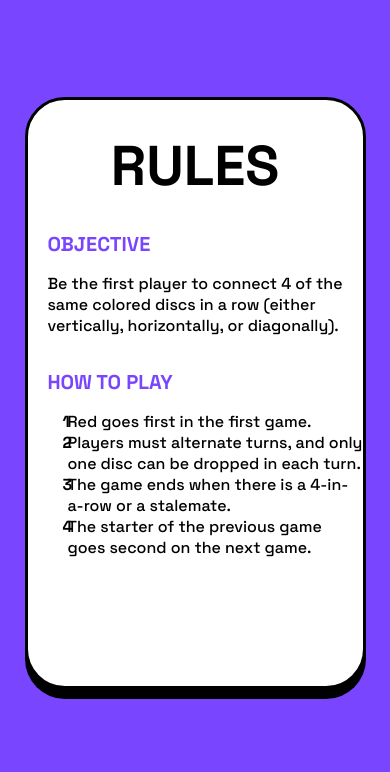
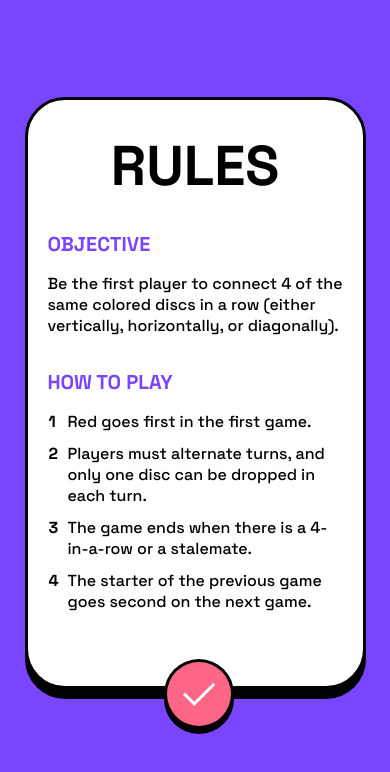
Before and after one commit to JonahFoster/connect-four, a React app: page /gamerules in a window 390 px wide. Shown: the top 772 px of the page. Built offline with nearby package versions, Linux system fonts and the light colour scheme; the HTML template or start-up script is replaced by a standard one.

Commit message:
Mobile game rules page complete

```diff
--- a/src/GameRules.jsx
+++ b/src/GameRules.jsx
@@ -1,4 +1,6 @@
 import styles from './GameRules.module.css'
+import check from './assets/images/icon-check.svg'
+import { Link } from 'react-router-dom';
 
 function GameRules() {
 
@@ -9,12 +11,15 @@ function GameRules() {
             <h2 className={styles[`rules-subheading`]}>OBJECTIVE</h2>
               <p className={styles[`rules-text`]}>Be the first player to connect 4 of the same colored discs in a row (either vertically, horizontally, or diagonally).</p>
             <h2 className={styles[`rules-subheading`]}>HOW TO PLAY</h2>
-              <ol>
+              <ol className={styles[`rules-list`]}>
                 <li>Red goes first in the first game.</li>
                 <li>Players must alternate turns, and only one disc can be dropped in each turn.</li>
                 <li>The game ends when there is a 4-in-a-row or a stalemate.</li>
                 <li>The starter of the previous game goes second on the next game.</li>
               </ol>
+            <Link to="/">
+              <img src={check} className={styles['check-icon']}/>
+            </Link>
         </div>
     </section>
   )
--- a/src/GameRules.module.css
+++ b/src/GameRules.module.css
@@ -36,25 +36,33 @@
         font-family: "Space Grotesk";
     }
 
-    ol {
+    .rules-list {
         list-style-type: none;
         counter-reset: item;
     }
 
-    ol li {
+    .rules-list li {
         counter-increment: item;
         position: relative;
         font-family: "Space Grotesk";
         font-size: 16px;
         font-weight: 500;
+        padding-bottom: 11px;
+        padding-right: 20px;
     }
 
-    ol ::before {
+    .rules-list ::before {
         content: counter(item);
         position: absolute;
-        left: -5px;
+        left: -19px;
         font-weight: 700;
         font-size: 16px;
         font-family: "Space Grotesk";
     }
+
+    .check-icon {
+        position: absolute;
+        right: 156px;
+        bottom: 110px;
+    }
 }
```
